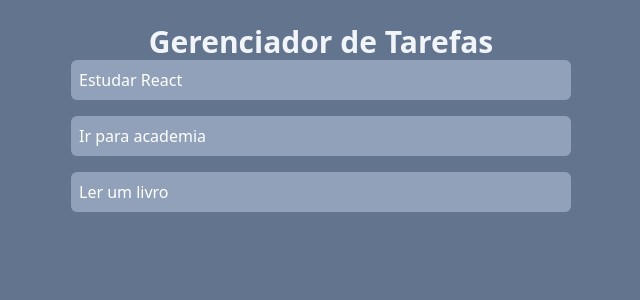
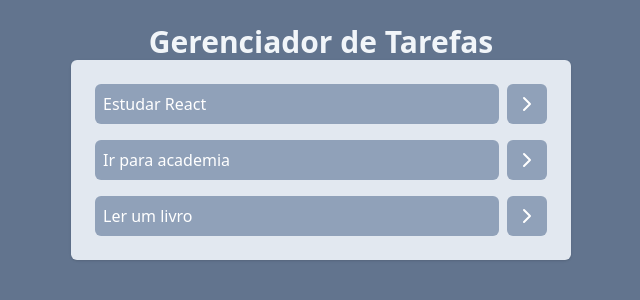
Before and after one commit to robsonmonteirolacerda/projeto-react, a React (Vite) app: page / in a window 1280 px wide. Shown: the top 300 px of the page, without its empty margins (319-959 px from the left). Built offline with nearby package versions, Linux system fonts and the light colour scheme.

Commit message:
feat: Adicionado opção de tasks complete

```diff
--- a/package.json
+++ b/package.json
@@ -10,6 +10,7 @@
     "preview": "vite preview"
   },
   "dependencies": {
+    "lucide-react": "^0.562.0",
     "react": "^19.2.0",
     "react-dom": "^19.2.0"
   },
--- a/src/App.jsx
+++ b/src/App.jsx
@@ -23,6 +23,19 @@
       isCompleted: false,
     },
   ]);
+
+  function onTaskClick(taskId) {
+    const newTasks = tasks.map((task) => {
+      // ATUALIZA ESSA TAREFA
+      if (task.id == taskId) {
+        return { ...task, isCompleted: !task.isCompleted };
+      }
+      // NÃO ATUALIZA ESSA TAREFA
+      return task;
+    });
+    setTasks(newTasks);
+  }
+
   return (
     <div className="w-screen h-screen bg-slate-500 flex justify-center p-6">
       <div className="w-[500px]">
@@ -30,7 +43,7 @@
           Gerenciador de Tarefas
         </h1>
         <AddTask />
-        <Tasks tasks={tasks} />
+        <Tasks tasks={tasks} onTaskClick={onTaskClick} />
       </div>
     </div>
   );
--- a/src/components/Tasks.jsx
+++ b/src/components/Tasks.jsx
@@ -1,9 +1,23 @@
+import { ChevronRightIcon } from "lucide-react";
+
 function Tasks(props) {
-  console.log(props);
   return (
-    <ul className="space-y-4">
+    <ul className="space-y-4 p-6 bg-slate-200 rounded-md shadow">
       {props.tasks.map((task) => (
-        <li className="bg-slate-400 text-white p-2 rounded-md">{task.title}</li>
+        <li key={task.id} className="flex gap-2">
+          <button
+            onClick={() => props.onTaskClick(task.id)}
+            className={`bg-slate-400 text-white text-left p-2 w-full rounded-md ${
+              task.isCompleted && "line-through"
+            }
+            `}
+          >
+            {task.title}
+          </button>
+          <button className="bg-slate-400 text-white p-2 rounded-md">
+            <ChevronRightIcon />
+          </button>
+        </li>
       ))}
     </ul>
   );
```
Also changed, not shown: 1 other file (tests, documents, lock files or other folders).
